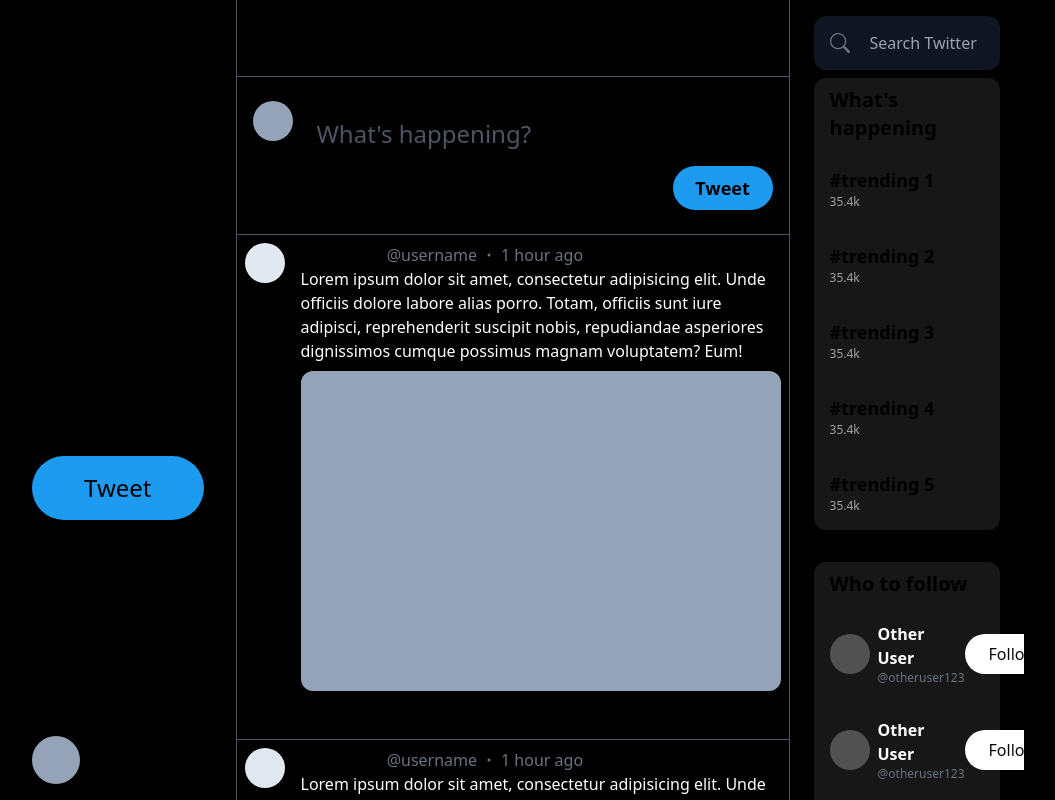
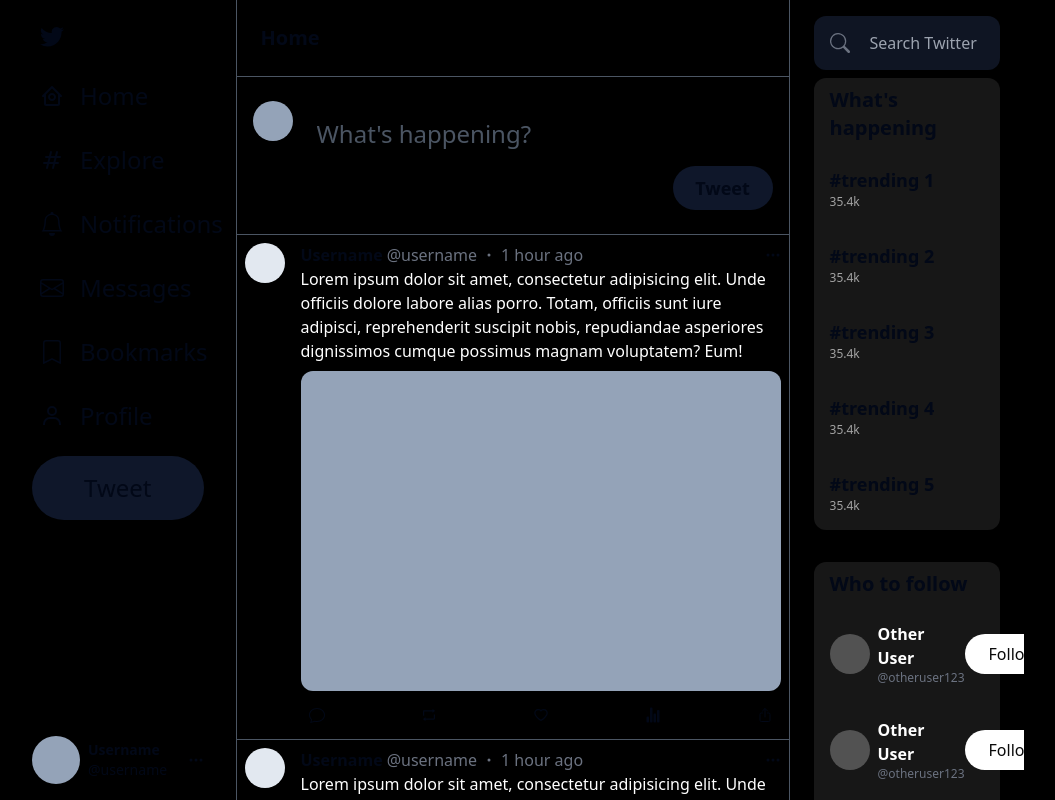
Before and after one commit to Kiki-her/tx_clone, a Next.js app: page / in a window 1280 px wide. Shown: the top 800 px of the page, without its empty margins (128-1183 px from the left). Built offline with nearby package versions, Linux system fonts and the light colour scheme.

Commit message:
add shadcn ui

```diff
--- /dev/null
+++ b/src/components/RightSection.tsx
@@ -0,0 +1,62 @@
+import React from 'react'
+import { BsSearch } from "react-icons/bs";
+
+export const RightSection = () => {
+  return (
+        <section className="w-full sticky top-2 overflow-scroll mt-2 flex flex-col items-stretch h-screen px-6">
+          <div className="sticky top-2">
+            <div className="relative w-full h-full group">
+              <input
+                type="text"
+                placeholder="Search Twitter"
+                className="outline-none focus:border-primary focus:border bg-gray-900/90 w-full h-full rounded-xl py-4 pl-14 pr-4"/>
+
+              <label
+                htmlFor="searchBox"
+                className="absolute top-0 left-0 h-full flex items-center justify-center p-4 text-gray-500 peer-focus:text-primary">
+
+                <BsSearch className="w-5 h-5"/>
+              </label>
+
+            </div>
+          </div>
+          <div className="flex flex-col rounded-xl bg-neutral-900 my-4">
+            <h3 className="font-bold text-xl my-2 px-4">What's happening</h3>
+            <div>
+              {
+                Array.from({length:5}).map((_,i)=>(
+                  <div key={i} className="hover:bg-white/10 p-4 last:rounded-b-xl transition">
+                    <div className="font-bold text-lg">#trending {i+1}</div>
+                    <div className="text-xs text-neutral-400">35.4k</div>
+                  </div>
+                ))
+              }
+            </div>
+          </div>
+          <div className="flex flex-col rounded-xl bg-neutral-900 my-4">
+            <h3 className="font-bold text-xl my-2 px-4">Who to follow</h3>
+            <div>
+              {
+                Array.from({length:5}).map((_,i)=>(
+                  // 54のjustify-betweenが効いていない。space-x-3にしたらいいけど、なぜ
+                  <div key={i} className="hover:bg-white/10 p-4 flex justify-between items-center last:rounded-b-xl transition">
+                    <div className="flex items-center space-x-2">
+                      <div className="w-10 h-10 bg-neutral-600 rounded-full flex-none"></div>
+                      <div className="flex flex-col">
+                        <div className="font-bold text-white">Other User</div>
+                        <div className="text-gray-500 text-xs">@otheruser123</div>
+                      </div>
+                    </div>
+                    <div className="w-full">
+                      <button className="rounded-full px-6 py-2 bg-white text-neutral-950">
+                        Follow
+                      </button>
+                    </div>
+                  </div>
+                ))
+              }
+            </div>
+          </div>
+        </section>
+  )
+}
--- /dev/null
+++ b/src/lib/utils.ts
@@ -0,0 +1,6 @@
+import { type ClassValue, clsx } from "clsx"
+import { twMerge } from "tailwind-merge"
+
+export function cn(...inputs: ClassValue[]) {
+  return twMerge(clsx(inputs))
+}
--- a/src/pages/index.tsx
+++ b/src/pages/index.tsx
@@ -3,7 +3,8 @@
 import React from "react";
 import LeftSidebar from "@/components/LeftSidebar";
 import MainComponent from "@/components/MainComponent";
-import { BsSearch } from "react-icons/bs";
+import { RightSection } from "@/components/RightSection";
+
 
 
 // const inter = Inter({ subsets: ["latin"] });
@@ -15,61 +16,7 @@
         {/* left sidebar for navigation/header */}
         <LeftSidebar/>
         <MainComponent/>
-        <section className="w-full sticky top-2 overflow-scroll mt-2 flex flex-col items-stretch h-screen px-6">
-          <div className="sticky top-2">
-            <div className="relative w-full h-full group">
-              <input
-                type="text"
-                placeholder="Search Twitter"
-                className="outline-none focus:border-primary focus:border bg-gray-900/90 w-full h-full rounded-xl py-4 pl-14 pr-4"/>
-
-              <label
-                htmlFor="searchBox"
-                className="absolute top-0 left-0 h-full flex items-center justify-center p-4 text-gray-500 peer-focus:text-primary">
-
-                <BsSearch className="w-5 h-5"/>
-              </label>
-
-            </div>
-          </div>
-          <div className="flex flex-col rounded-xl bg-neutral-900 my-4">
-            <h3 className="font-bold text-xl my-2 px-4">What's happening</h3>
-            <div>
-              {
-                Array.from({length:5}).map((_,i)=>(
-                  <div key={i} className="hover:bg-white/10 p-4 last:rounded-b-xl transition">
-                    <div className="font-bold text-lg">#trending {i+1}</div>
-                    <div className="text-xs text-neutral-400">35.4k</div>
-                  </div>
-                ))
-              }
-            </div>
-          </div>
-          <div className="flex flex-col rounded-xl bg-neutral-900 my-4">
-            <h3 className="font-bold text-xl my-2 px-4">Who to follow</h3>
-            <div>
-              {
-                Array.from({length:5}).map((_,i)=>(
-                  // 54のjustify-betweenが効いていない。space-x-3にしたらいいけど、なぜ
-                  <div key={i} className="hover:bg-white/10 p-4 flex justify-between items-center last:rounded-b-xl transition">
-                    <div className="flex items-center space-x-2">
-                      <div className="w-10 h-10 bg-neutral-600 rounded-full flex-none"></div>
-                      <div className="flex flex-col">
-                        <div className="font-bold text-white">Other User</div>
-                        <div className="text-gray-500 text-xs">@otheruser123</div>
-                      </div>
-                    </div>
-                    <div className="w-full">
-                      <button className="rounded-full px-6 py-2 bg-white text-neutral-950">
-                        Follow
-                      </button>
-                    </div>
-                  </div>
-                ))
-              }
-            </div>
-          </div>
-        </section>
+        <RightSection/>
       </div>
     </div>
   )
--- a/src/styles/globals.css
+++ b/src/styles/globals.css
@@ -2,32 +2,75 @@
 @tailwind components;
 @tailwind utilities;
 
-:root {
-  --foreground-rgb: 0, 0, 0;
-  --background-start-rgb: 214, 219, 220;
-  --background-end-rgb: 255, 255, 255;
-}
+@layer base {
+  :root {
+    --background: 0 0% 100%;
+    --foreground: 222.2 84% 4.9%;
 
-@media (prefers-color-scheme: dark) {
-  :root {
-    --foreground-rgb: 255, 255, 255;
-    --background-start-rgb: 0, 0, 0;
-    --background-end-rgb: 0, 0, 0;
+    --card: 0 0% 100%;
+    --card-foreground: 222.2 84% 4.9%;
+
+    --popover: 0 0% 100%;
+    --popover-foreground: 222.2 84% 4.9%;
+
+    --primary: 222.2 47.4% 11.2%;
+    --primary-foreground: 210 40% 98%;
+
+    --secondary: 210 40% 96.1%;
+    --secondary-foreground: 222.2 47.4% 11.2%;
+
+    --muted: 210 40% 96.1%;
+    --muted-foreground: 215.4 16.3% 46.9%;
+
+    --accent: 210 40% 96.1%;
+    --accent-foreground: 222.2 47.4% 11.2%;
+
+    --destructive: 0 84.2% 60.2%;
+    --destructive-foreground: 210 40% 98%;
+
+    --border: 214.3 31.8% 91.4%;
+    --input: 214.3 31.8% 91.4%;
+    --ring: 222.2 84% 4.9%;
+
+    --radius: 0.5rem;
+  }
+
+  .dark {
+    --background: 222.2 84% 4.9%;
+    --foreground: 210 40% 98%;
+
+    --card: 222.2 84% 4.9%;
+    --card-foreground: 210 40% 98%;
+
+    --popover: 222.2 84% 4.9%;
+    --popover-foreground: 210 40% 98%;
+
+    --primary: 210 40% 98%;
+    --primary-foreground: 222.2 47.4% 11.2%;
+
+    --secondary: 217.2 32.6% 17.5%;
+    --secondary-foreground: 210 40% 98%;
+
+    --muted: 217.2 32.6% 17.5%;
+    --muted-foreground: 215 20.2% 65.1%;
+
+    --accent: 217.2 32.6% 17.5%;
+    --accent-foreground: 210 40% 98%;
+
+    --destructive: 0 62.8% 30.6%;
+    --destructive-foreground: 210 40% 98%;
+
+    --border: 217.2 32.6% 17.5%;
+    --input: 217.2 32.6% 17.5%;
+    --ring: 212.7 26.8% 83.9%;
   }
 }
 
-body {
-  color: rgb(var(--foreground-rgb));
-  background: linear-gradient(
-      to bottom,
-      transparent,
-      rgb(var(--background-end-rgb))
-    )
-    rgb(var(--background-start-rgb));
-}
-
-@layer utilities {
-  .text-balance {
-    text-wrap: balance;
+@layer base {
+  * {
+    @apply border-border;
+  }
+  body {
+    @apply bg-background text-foreground;
   }
 }
--- a/tailwind.config.ts
+++ b/tailwind.config.ts
@@ -1,23 +1,80 @@
-import type { Config } from "tailwindcss";
+import type { Config } from "tailwindcss"
 
-const config: Config = {
+const config = {
+  darkMode: ["class"],
   content: [
-    "./src/pages/**/*.{js,ts,jsx,tsx,mdx}",
-    "./src/components/**/*.{js,ts,jsx,tsx,mdx}",
-    "./src/app/**/*.{js,ts,jsx,tsx,mdx}",
-  ],
+    './pages/**/*.{ts,tsx}',
+    './components/**/*.{ts,tsx}',
+    './app/**/*.{ts,tsx}',
+    './src/**/*.{ts,tsx}',
+	],
+  prefix: "",
   theme: {
+    container: {
+      center: true,
+      padding: "2rem",
+      screens: {
+        "2xl": "1400px",
+      },
+    },
     extend: {
-      backgroundImage: {
-        "gradient-radial": "radial-gradient(var(--tw-gradient-stops))",
-        "gradient-conic":
-          "conic-gradient(from 180deg at 50% 50%, var(--tw-gradient-stops))",
+      colors: {
+        border: "hsl(var(--border))",
+        input: "hsl(var(--input))",
+        ring: "hsl(var(--ring))",
+        background: "hsl(var(--background))",
+        foreground: "hsl(var(--foreground))",
+        primary: {
+          DEFAULT: "hsl(var(--primary))",
+          foreground: "hsl(var(--primary-foreground))",
+        },
+        secondary: {
+          DEFAULT: "hsl(var(--secondary))",
+          foreground: "hsl(var(--secondary-foreground))",
+        },
+        destructive: {
+          DEFAULT: "hsl(var(--destructive))",
+          foreground: "hsl(var(--destructive-foreground))",
+        },
+        muted: {
+          DEFAULT: "hsl(var(--muted))",
+          foreground: "hsl(var(--muted-foreground))",
+        },
+        accent: {
+          DEFAULT: "hsl(var(--accent))",
+          foreground: "hsl(var(--accent-foreground))",
+        },
+        popover: {
+          DEFAULT: "hsl(var(--popover))",
+          foreground: "hsl(var(--popover-foreground))",
+        },
+        card: {
+          DEFAULT: "hsl(var(--card))",
+          foreground: "hsl(var(--card-foreground))",
+        },
       },
-      colors: {
-        primary: "rgb(29, 155, 240)"
-      }
+      borderRadius: {
+        lg: "var(--radius)",
+        md: "calc(var(--radius) - 2px)",
+        sm: "calc(var(--radius) - 4px)",
+      },
+      keyframes: {
+        "accordion-down": {
+          from: { height: "0" },
+          to: { height: "var(--radix-accordion-content-height)" },
+        },
+        "accordion-up": {
+          from: { height: "var(--radix-accordion-content-height)" },
+          to: { height: "0" },
+        },
+      },
+      animation: {
+        "accordion-down": "accordion-down 0.2s ease-out",
+        "accordion-up": "accordion-up 0.2s ease-out",
+      },
     },
   },
-  plugins: [],
-};
-export default config;
+  plugins: [require("tailwindcss-animate")],
+} satisfies Config
+
+export default config
```
Also changed, not shown: package.json (+6 -1 lines), components.json (added), 2 other files (tests, documents, lock files or other folders).
